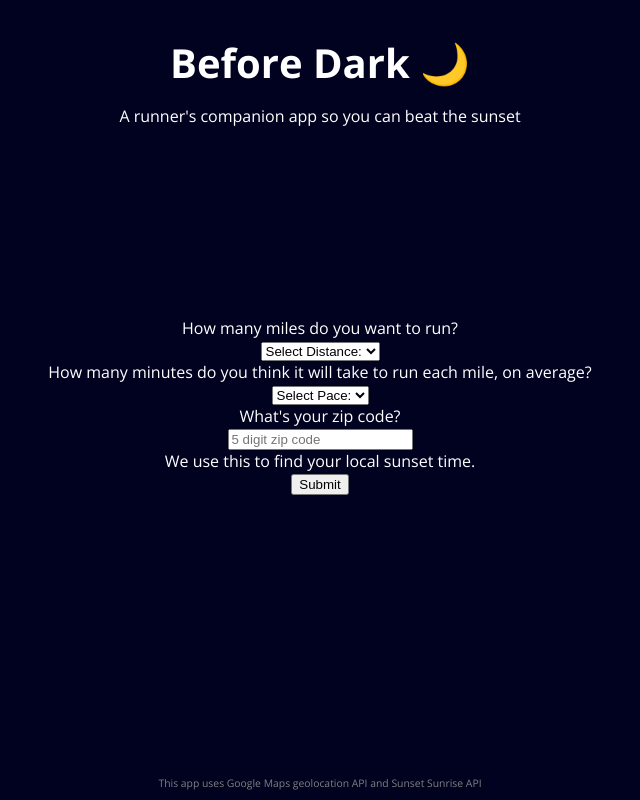
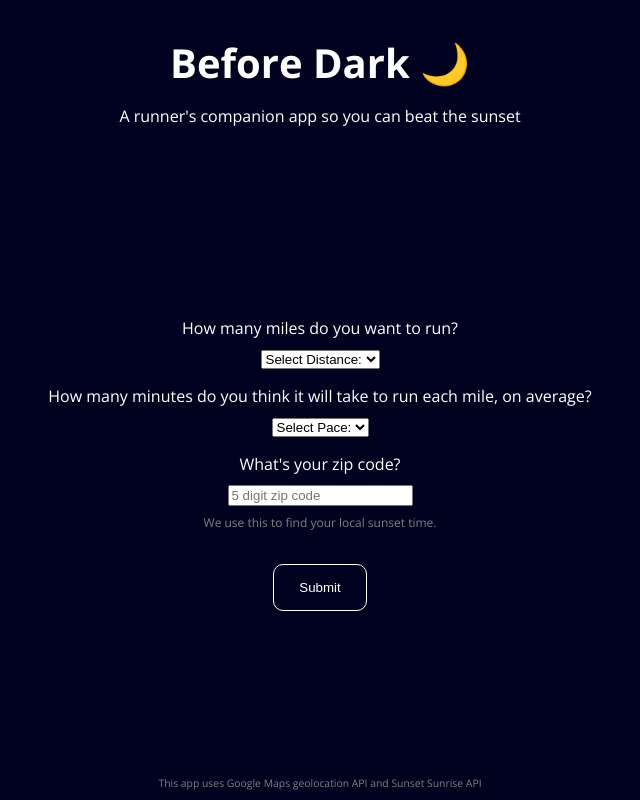
Before and after one commit to jimburch/before-dark, a Next.js app: page / in a window 1280 px wide. Shown: the whole page, without its empty margins (320-960 px from the left). Built offline with nearby package versions, Linux system fonts and the light colour scheme.

Commit message:
added spacing and styled submit button

```diff
--- a/components/Input.js
+++ b/components/Input.js
@@ -69,7 +69,7 @@ const Input = ({ toggle, getSunset }) => {
   return (
     <div className="input-container">
       <form className="input-form" onSubmit={handleSubmit}>
-        <div>How many miles do you want to run?</div>
+        <div className="distance-label">How many miles do you want to run?</div>
         {distance ? <div className="selected">{distance} mile(s) total</div> : null}
         <div className="custom-select">
           <select onChange={handleDistance}>
@@ -79,7 +79,7 @@ const Input = ({ toggle, getSunset }) => {
             ))}
           </select>
         </div>
-        <div className="input-line">How many minutes do you think it will take to run each mile, on average?</div>
+        <div className="pace-label">How many minutes do you think it will take to run each mile, on average?</div>
         {pace ? <div className="selected">{pace} minutes per mile</div> : null}
         <div className="custom-select">
           <select onChange={handlePace}>
@@ -89,10 +89,10 @@ const Input = ({ toggle, getSunset }) => {
             ))}
           </select>
         </div>
-        <div className="input-line">What's your zip code?</div>
-        <input className="input-line" className="zip-form" type="text" value={zip} placeholder="5 digit zip code" maxLength="5" onChange={handleZip} />
-        <div>We use this to find your local sunset time.</div>
-        <input type="submit" value="Submit" />
+        <div className="zip-label">What's your zip code?</div>
+        <input className="zip-form" type="text" value={zip} placeholder="5 digit zip code" maxLength="5" onChange={handleZip} />
+        <div className="zip-privacy">We use this to find your local sunset time.</div>
+        <input className="submit" type="submit" value="Submit" />
       </form>
     </div>
   );
--- a/styles/globals.css
+++ b/styles/globals.css
@@ -31,21 +31,27 @@ h1 {
   margin-top: 15%;
 }
 
-.input-form {
+/* INPUT FORM */
 
+.input-container * {
+  margin-bottom: 8px;
+}
+
+.zip-privacy {
+  font-size: 12px;
+  color: gray;
+}
+
+.submit {
+  margin-top: 25px;
+  background-color: #000220;
+  color: white;
+  padding: 15px 25px;
+  border: 1px white solid;
+  border-radius: 10px;
 }
 
 /* CUSTOM DROPDOWN SELECT */
-
-/* The container must be positioned relative: */
-.custom-select {
-  position: relative;
-  /* width: 200px; */
-}
-
-.select-selected {
-  background-color: DodgerBlue;
-}
 
 /* FOOTER */
 
```
